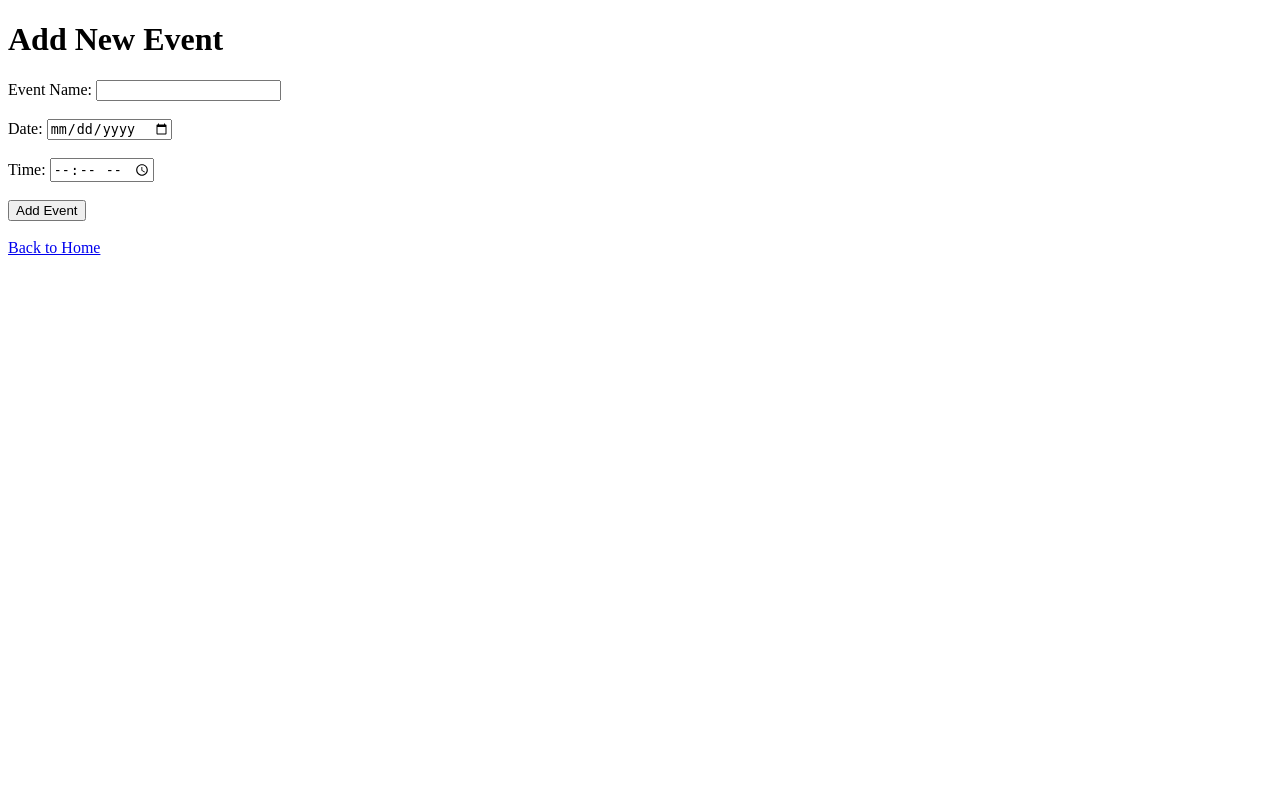
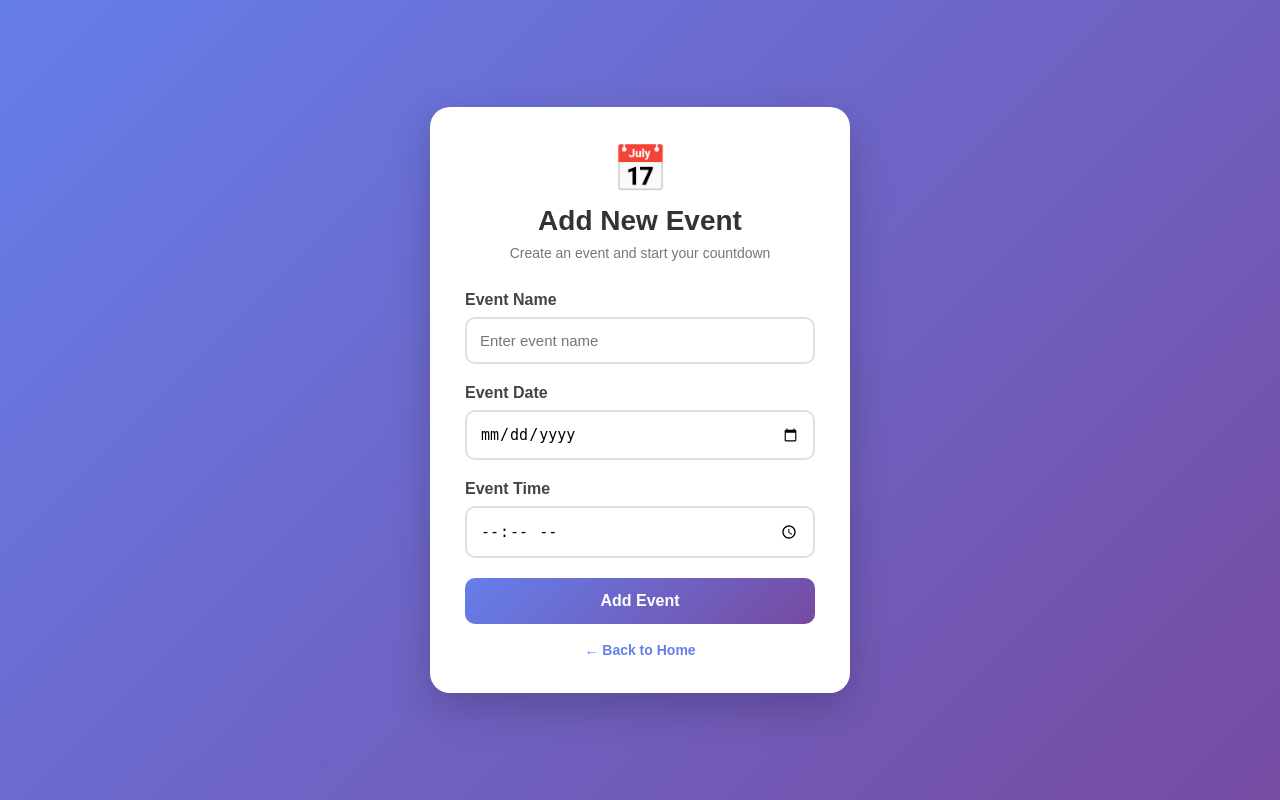
Before and after one commit to ajayraj12342021/Event_Countdown_Timer, a Django app: page /add_event/ in a window 1280 px wide. Run offline with Django 5.2, Linux system fonts and the light colour scheme.

Commit message:
Improved add event page

```diff
--- a/myapp/templates/add_event.html
+++ b/myapp/templates/add_event.html
@@ -1,21 +1,161 @@
 <!DOCTYPE html>
 <html>
 <head>
-    <title>Add Event</title>
+    <title>Add New Event</title>
+
+    <style>
+        * {
+            box-sizing: border-box;
+            margin: 0;
+            padding: 0;
+        }
+
+        body {
+            min-height: 100vh;
+            font-family: Arial, sans-serif;
+            background: linear-gradient(135deg, #667eea, #764ba2);
+            display: flex;
+            justify-content: center;
+            align-items: center;
+        }
+
+        .event-container {
+            width: 420px;
+            background: white;
+            padding: 35px;
+            border-radius: 20px;
+            box-shadow: 0 15px 40px rgba(0, 0, 0, 0.2);
+        }
+
+        .event-container h1 {
+            text-align: center;
+            color: #333;
+            margin-bottom: 8px;
+            font-size: 28px;
+        }
+
+        .subtitle {
+            text-align: center;
+            color: #777;
+            margin-bottom: 30px;
+            font-size: 14px;
+        }
+
+        .form-group {
+            margin-bottom: 20px;
+        }
+
+        label {
+            display: block;
+            margin-bottom: 8px;
+            color: #444;
+            font-weight: bold;
+        }
+
+        input {
+            width: 100%;
+            padding: 13px;
+            border: 2px solid #e0e0e0;
+            border-radius: 10px;
+            font-size: 15px;
+            outline: none;
+            transition: 0.3s;
+        }
+
+        input:focus {
+            border-color: #667eea;
+            box-shadow: 0 0 8px rgba(102, 126, 234, 0.25);
+        }
+
+        .add-btn {
+            width: 100%;
+            padding: 14px;
+            border: none;
+            border-radius: 10px;
+            background: linear-gradient(135deg, #667eea, #764ba2);
+            color: white;
+            font-size: 16px;
+            font-weight: bold;
+            cursor: pointer;
+            transition: 0.3s;
+        }
+
+        .add-btn:hover {
+            transform: translateY(-2px);
+            box-shadow: 0 8px 18px rgba(102, 126, 234, 0.35);
+        }
+
+        .back-btn {
+            display: block;
+            text-align: center;
+            margin-top: 18px;
+            color: #667eea;
+            text-decoration: none;
+            font-size: 14px;
+            font-weight: bold;
+        }
+
+        .back-btn:hover {
+            text-decoration: underline;
+        }
+
+        .icon {
+            text-align: center;
+            font-size: 45px;
+            margin-bottom: 10px;
+        }
+    </style>
 </head>
+
 <body>
-    <h1>Add New Event</h1>
-    <form method="post">
-        {% csrf_token %}
-        <label for="name">Event Name:</label>
-        <input type="text" id="name" name="name" required><br><br>
-        <label for="date">Date:</label>
-        <input type="date" id="date" name="date" required><br><br>
-        <label for="time">Time:</label>
-        <input type="time" id="time" name="time" required><br><br>
-        <button type="submit">Add Event</button>
-    </form>
-    <br>
-    <a href="{% url 'home' %}">Back to Home</a>
+
+    <div class="event-container">
+
+        <div class="icon">📅</div>
+
+        <h1>Add New Event</h1>
+
+        <p class="subtitle">
+            Create an event and start your countdown
+        </p>
+
+        <form method="POST">
+
+            {% csrf_token %}
+
+            <div class="form-group">
+                <label>Event Name</label>
+                <input type="text"
+                       name="Event_name"
+                       placeholder="Enter event name"
+                       required>
+            </div>
+
+            <div class="form-group">
+                <label>Event Date</label>
+                <input type="date"
+                       name="date"
+                       required>
+            </div>
+
+            <div class="form-group">
+                <label>Event Time</label>
+                <input type="time"
+                       name="time"
+                       required>
+            </div>
+
+            <button type="submit" class="add-btn">
+                Add Event
+            </button>
+
+        </form>
+
+        <a href="{% url 'home' %}" class="back-btn">
+            ← Back to Home
+        </a>
+
+    </div>
+
 </body>
 </html>
```
